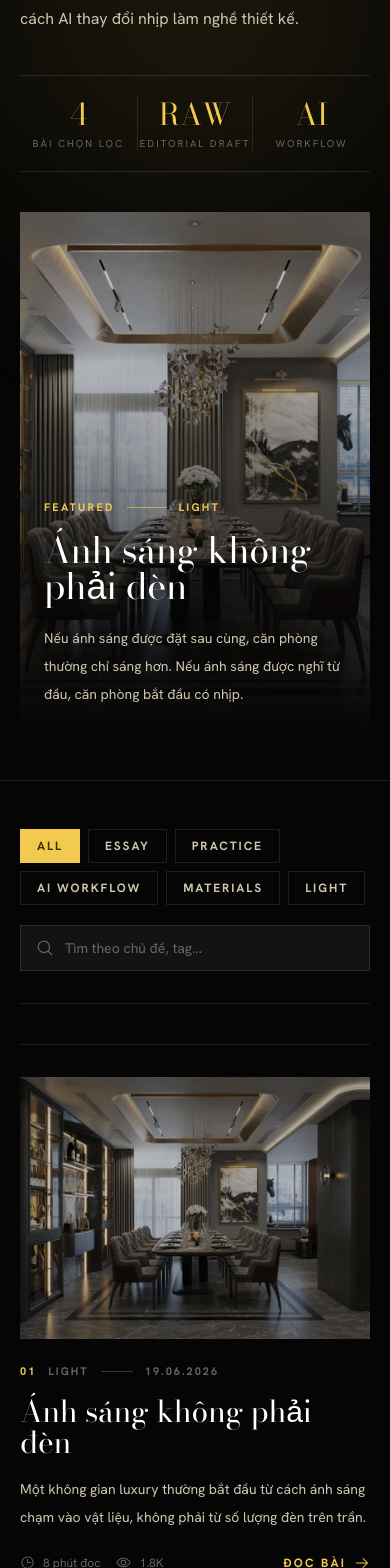
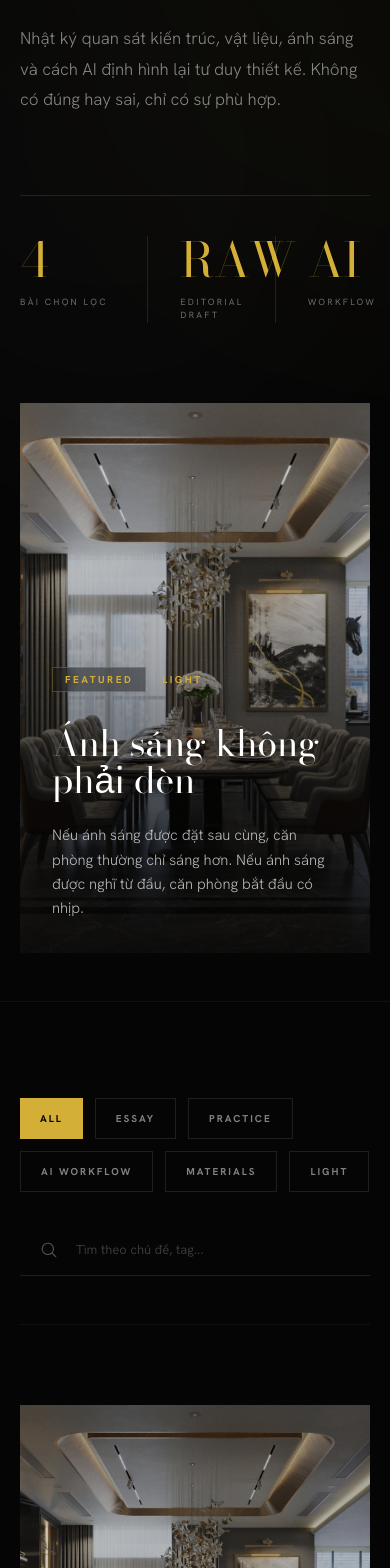
Before and after one commit to nktuanbasic/bigdream-web, a Next.js app: page /think in a window 390 px wide. Shown: the part 300-1868 px from the top of the page. Built offline with nearby package versions, Linux system fonts and the light colour scheme; no server answers.

Commit message:
Enhance THINK page UI with Cinematic Glassmorphism

```diff
--- a/src/app/think/page.tsx
+++ b/src/app/think/page.tsx
@@ -3,6 +3,7 @@
 import Image from "next/image";
 import Link from "next/link";
 import { useMemo, useState } from "react";
+import { motion } from "framer-motion";
 import {
   ArrowRight,
   Clock,
@@ -17,57 +18,71 @@ import {
   type ThinkArticle,
 } from "@/lib/think";
 
+const fadeInUp = {
+  hidden: { opacity: 0, y: 30 },
+  visible: { opacity: 1, y: 0, transition: { duration: 0.8 } }
+};
+
+const staggerContainer = {
+  hidden: { opacity: 0 },
+  visible: { opacity: 1, transition: { staggerChildren: 0.1 } }
+};
+
 function ArticleCard({ article, index }: { article: ThinkArticle; index: number }) {
   return (
-    <article className="group grid gap-6 border-t border-white/10 pt-8 md:grid-cols-[220px_1fr]">
+    <motion.article
+      variants={fadeInUp}
+      className="group grid gap-8 border-b border-white/5 pb-14 last:border-0 md:grid-cols-[320px_1fr] items-start"
+    >
       <Link
         href={`/think/${article.slug}`}
-        className="relative block aspect-[4/3] overflow-hidden bg-surface-container-low"
+        className="relative block aspect-[4/5] md:aspect-[3/4] overflow-hidden bg-white/5"
       >
         <Image
           src={article.cover}
           alt={article.title}
           fill
-          sizes="(max-width: 768px) 100vw, 220px"
-          className="object-cover transition duration-700 group-hover:scale-105"
+          sizes="(max-width: 768px) 100vw, 320px"
+          className="object-cover transition-transform duration-[1.5s] ease-out group-hover:scale-110"
         />
-        <div className="absolute inset-0 bg-obsidian-deep/20 transition group-hover:bg-transparent" />
+        <div className="absolute inset-0 bg-[#050505]/20 transition-colors duration-700 group-hover:bg-transparent" />
       </Link>
 
-      <div className="flex min-w-0 flex-col">
-        <div className="mb-4 flex items-center gap-3 text-[11px] font-bold uppercase tracking-[0.18em] text-on-surface-muted">
-          <span className="text-primary">0{index + 1}</span>
+      <div className="flex min-w-0 flex-col pt-2 md:pl-6">
+        <div className="mb-6 flex items-center gap-4 text-[10px] font-bold uppercase tracking-[0.25em] text-[#d4af37]">
+          <span>NO. 0{index + 1}</span>
+          <span className="h-px w-8 bg-[#d4af37]/40" />
           <span>{article.category}</span>
-          <span className="h-px w-8 bg-white/20" />
-          <span>{article.date}</span>
+          <span className="h-px w-8 bg-[#d4af37]/40" />
+          <span className="text-white/40">{article.date}</span>
         </div>
 
         <Link href={`/think/${article.slug}`} className="block">
-          <h2 className="font-bodoni text-3xl leading-[1.05] text-white transition group-hover:text-primary md:text-5xl">
+          <h2 className="font-bodoni text-4xl leading-[1.1] text-white transition-colors duration-500 group-hover:text-[#d4af37] md:text-5xl lg:text-[52px] font-light">
             {article.title}
           </h2>
         </Link>
 
-        <p className="mt-4 max-w-2xl text-sm leading-7 text-on-surface-variant md:text-base">
+        <p className="mt-6 max-w-2xl text-[15px] leading-[1.8] text-white/60 md:text-[17px] font-light">
           {article.excerpt}
         </p>
 
-        <div className="mt-6 flex flex-wrap items-center gap-4 text-xs text-on-surface-muted">
+        <div className="mt-10 flex flex-wrap items-center gap-6 text-[11px] uppercase tracking-[0.2em] text-white/40">
           <span className="flex items-center gap-2">
-            <Clock size={15} /> {article.readTime}
+            <Clock size={16} className="text-[#d4af37]" /> {article.readTime}
           </span>
           <span className="flex items-center gap-2">
-            <Eye size={15} /> {article.views}
+            <Eye size={16} className="text-[#d4af37]" /> {article.views}
           </span>
           <Link
             href={`/think/${article.slug}`}
-            className="ml-auto inline-flex items-center gap-2 text-xs font-bold uppercase tracking-[0.18em] text-primary"
+            className="ml-auto inline-flex items-center gap-3 font-bold text-[#d4af37] transition-all group-hover:gap-5"
           >
-            Đọc bài <ArrowRight size={16} />
+            ĐỌC BÀI <ArrowRight size={16} />
           </Link>
         </div>
       </div>
-    </article>
+    </motion.article>
   );
 }
 
@@ -78,7 +93,6 @@ export default function ThinkPage() {
 
   const articles = useMemo(() => {
     const normalizedQuery = query.trim().toLowerCase();
-
     return thinkArticles.filter((article) => {
       const matchesCategory = activeCategory === "All" || article.category === activeCategory;
       const matchesQuery =
@@ -87,7 +101,6 @@ export default function ThinkPage() {
           .join(" ")
           .toLowerCase()
           .includes(normalizedQuery);
-
       return matchesCategory && matchesQuery;
     });
   }, [activeCategory, query]);
@@ -95,80 +108,103 @@ export default function ThinkPage() {
   const latest = thinkArticles.slice(1, 4);
 
   return (
-    <main className="min-h-screen bg-obsidian-deep text-on-surface pt-[var(--nav-height)]">
-      <section className="relative overflow-hidden border-b border-white/10">
-        <div className="absolute left-1/2 top-0 h-[420px] w-[420px] -translate-x-1/2 rounded-full bg-primary/10 blur-[120px]" />
+    <main className="min-h-screen bg-[#050505] text-white pt-[var(--nav-height)] selection:bg-[#d4af37] selection:text-black">
+      {/* Background Ambient */}
+      <div className="fixed inset-0 pointer-events-none z-0">
+        <div className="absolute left-[15%] top-[-10%] h-[700px] w-[700px] rounded-full bg-[#d4af37]/[0.03] blur-[150px]" />
+        <div className="absolute right-[-5%] bottom-[10%] h-[600px] w-[600px] rounded-full bg-white/[0.02] blur-[120px]" />
+      </div>
 
-        <div className="relative mx-auto grid max-w-[1500px] gap-10 px-5 py-12 md:px-10 md:py-20 lg:grid-cols-[0.92fr_1.08fr]">
-          <div className="flex flex-col justify-between gap-10">
-            <div>
-              <div className="mb-5 inline-flex items-center gap-2 border border-primary/25 bg-primary/10 px-3 py-2 text-[11px] font-bold uppercase tracking-[0.22em] text-primary">
+      {/* Hero Section */}
+      <section className="relative z-10 border-b border-white/5">
+        <div className="mx-auto max-w-[1600px] px-5 py-12 md:px-10 md:py-24">
+          <motion.div
+            initial="hidden" animate="visible" variants={staggerContainer}
+            className="grid gap-16 lg:grid-cols-[1fr_1.1fr] items-end"
+          >
+            {/* Title Block */}
+            <motion.div variants={fadeInUp} className="flex flex-col justify-between h-full max-w-2xl">
+              <div className="mb-20">
+                <div className="mb-10 inline-flex items-center gap-3 rounded-full border border-[#d4af37]/30 bg-[#d4af37]/5 px-5 py-2.5 text-[10px] font-bold uppercase tracking-[0.3em] text-[#d4af37] backdrop-blur-md">
                   <Sparkle size={14} weight="fill" />
-                BigDream Editorial
+                  Editorial Journal
                 </div>
-              <h1 className="font-bodoni text-6xl leading-[0.9] text-white md:text-8xl lg:text-[120px]">
-                THINK
+                <h1 className="font-bodoni text-[80px] leading-[0.85] md:text-[130px] lg:text-[160px] font-light tracking-tighter">
+                  TH<span className="italic text-[#d4af37]">I</span>NK.
                 </h1>
-              <p className="mt-6 max-w-xl text-base leading-8 text-on-surface-variant md:text-lg">
-                Nhật ký quan sát kiến trúc, vật liệu, ánh sáng và cách AI thay đổi nhịp làm nghề thiết kế.
+                <p className="mt-10 text-[17px] leading-[1.8] text-white/50 md:text-xl font-light max-w-lg">
+                  Nhật ký quan sát kiến trúc, vật liệu, ánh sáng và cách AI định hình lại tư duy thiết kế. Không có đúng hay sai, chỉ có sự phù hợp.
                 </p>
               </div>
 
-            <div className="grid grid-cols-3 border-y border-white/10 py-5 text-center">
+              {/* Stats Block */}
+              <div className="grid grid-cols-3 gap-8 border-t border-white/10 pt-10 pb-4">
                 <div>
-                <p className="font-bodoni text-3xl text-primary">{thinkArticles.length}</p>
-                <p className="mt-1 text-[10px] uppercase tracking-[0.2em] text-on-surface-muted">Bài chọn lọc</p>
+                  <p className="font-bodoni text-5xl text-[#d4af37] mb-3">{thinkArticles.length}</p>
+                  <p className="text-[9px] uppercase tracking-[0.25em] text-white/40">Bài chọn lọc</p>
                 </div>
-              <div className="border-x border-white/10">
-                <p className="font-bodoni text-3xl text-primary">RAW</p>
-                <p className="mt-1 text-[10px] uppercase tracking-[0.2em] text-on-surface-muted">Editorial draft</p>
+                <div className="border-l border-white/10 pl-8">
+                  <p className="font-bodoni text-5xl text-[#d4af37] mb-3">RAW</p>
+                  <p className="text-[9px] uppercase tracking-[0.25em] text-white/40">Editorial draft</p>
                 </div>
-              <div>
-                <p className="font-bodoni text-3xl text-primary">AI</p>
-                <p className="mt-1 text-[10px] uppercase tracking-[0.2em] text-on-surface-muted">Workflow</p>
+                <div className="border-l border-white/10 pl-8">
+                  <p className="font-bodoni text-5xl text-[#d4af37] mb-3">AI</p>
+                  <p className="text-[9px] uppercase tracking-[0.25em] text-white/40">Workflow</p>
                 </div>
               </div>
-          </div>
+            </motion.div>
 
-          <Link href={`/think/${featured.slug}`} className="group relative min-h-[520px] overflow-hidden bg-surface-container-low">
+            {/* Featured Article */}
+            <motion.div variants={fadeInUp}>
+              <Link href={`/think/${featured.slug}`} className="group block relative w-full h-[65vh] min-h-[550px] overflow-hidden bg-white/5">
                 <Image
                   src={featured.cover}
                   alt={featured.title}
                   fill
                   priority
-              sizes="(max-width: 1024px) 100vw, 55vw"
-              className="object-cover transition duration-700 group-hover:scale-105"
+                  className="object-cover transition-transform duration-[2s] ease-[0.16,1,0.3,1] group-hover:scale-105"
                 />
-            <div className="absolute inset-0 bg-gradient-to-t from-obsidian-deep via-obsidian-deep/35 to-transparent" />
-            <div className="absolute inset-x-0 bottom-0 p-6 md:p-10">
-              <div className="mb-4 flex flex-wrap items-center gap-3 text-[11px] font-bold uppercase tracking-[0.2em] text-primary">
-                <span>Featured</span>
-                <span className="h-px w-10 bg-primary/60" />
+                <div className="absolute inset-0 bg-gradient-to-t from-[#050505]/90 via-[#050505]/30 to-transparent transition-opacity duration-700" />
+
+                <div className="absolute inset-0 p-8 md:p-14 flex flex-col justify-end">
+                  <div className="mb-8 flex items-center gap-4 text-[10px] font-bold uppercase tracking-[0.25em] text-[#d4af37]">
+                    <span className="px-3 py-1 border border-[#d4af37]/30 backdrop-blur-sm bg-[#050505]/40">Featured</span>
                     <span>{featured.category}</span>
                   </div>
-              <h2 className="font-bodoni max-w-3xl text-4xl leading-[1] text-white md:text-6xl">
+                  <h2 className="font-bodoni text-4xl md:text-6xl lg:text-7xl leading-[1.05] text-white font-light max-w-3xl mb-6 transition-colors group-hover:text-[#d4af37]">
                     {featured.title}
                   </h2>
-              <p className="mt-5 max-w-2xl text-sm leading-7 text-on-surface-variant md:text-base">
+                  <p className="text-[15px] leading-relaxed text-white/70 md:text-[17px] max-w-2xl font-light">
                     {featured.dek}
                   </p>
                 </div>
               </Link>
+            </motion.div>
+          </motion.div>
         </div>
       </section>
 
-      <section className="mx-auto grid max-w-[1500px] gap-12 px-5 py-12 md:px-10 md:py-16 lg:grid-cols-[1fr_360px]">
+      {/* Main Content Grid */}
+      <section className="relative z-10 mx-auto max-w-[1600px] px-5 py-24 md:px-10 lg:grid lg:grid-cols-[1fr_380px] lg:gap-24">
+
+        {/* Left Col: Articles List */}
         <div>
-          <div className="mb-10 flex flex-col gap-5 border-b border-white/10 pb-8 xl:flex-row xl:items-center xl:justify-between">
-            <div className="flex flex-wrap gap-2">
+          {/* Filters & Search */}
+          <motion.div
+            initial={{ opacity: 0, y: 20 }}
+            whileInView={{ opacity: 1, y: 0 }}
+            viewport={{ once: true }}
+            className="mb-20 flex flex-col gap-8 xl:flex-row xl:items-center xl:justify-between border-b border-white/5 pb-12"
+          >
+            <div className="flex flex-wrap gap-3">
               {THINK_CATEGORIES.map((category) => (
                 <button
                   key={category}
                   onClick={() => setActiveCategory(category)}
-                  className={`border px-4 py-2 text-xs font-bold uppercase tracking-[0.16em] transition ${
+                  className={`px-5 py-3 text-[10px] font-bold uppercase tracking-[0.2em] transition-all duration-300 ${
                     activeCategory === category
-                      ? "border-primary bg-primary text-on-primary"
-                      : "border-white/10 text-on-surface-variant hover:border-primary/50 hover:text-white"
+                      ? "bg-[#d4af37] text-black"
+                      : "border border-white/10 text-white/50 hover:border-[#d4af37]/50 hover:text-white"
                   }`}
                 >
                   {category}
@@ -176,73 +212,99 @@ export default function ThinkPage() {
               ))}
             </div>
 
-            <label className="relative block w-full xl:w-[320px]">
-              <MagnifyingGlass className="absolute left-4 top-1/2 -translate-y-1/2 text-on-surface-muted" size={18} />
+            <label className="relative block w-full xl:w-[360px] group">
+              <MagnifyingGlass className="absolute left-5 top-1/2 -translate-y-1/2 text-white/30 transition-colors group-focus-within:text-[#d4af37]" size={18} />
               <input
                 value={query}
                 onChange={(event) => setQuery(event.target.value)}
                 placeholder="Tìm theo chủ đề, tag..."
-                className="w-full border border-white/10 bg-surface px-4 py-3 pl-11 text-sm text-white outline-none transition placeholder:text-on-surface-muted focus:border-primary"
+                className="w-full border-b border-white/10 bg-transparent px-5 py-4 pl-14 text-[13px] text-white outline-none transition-colors placeholder:text-white/20 focus:border-[#d4af37] focus:bg-white/5"
               />
             </label>
-          </div>
+          </motion.div>
 
-          <div className="space-y-10">
+          <motion.div
+            initial="hidden"
+            whileInView="visible"
+            viewport={{ once: true, margin: "-100px" }}
+            variants={staggerContainer}
+            className="space-y-16"
+          >
             {articles.length > 0 ? (
               articles.map((article, index) => <ArticleCard key={article.slug} article={article} index={index} />)
             ) : (
-              <div className="border border-white/10 bg-surface p-10 text-center text-on-surface-variant">
+              <div className="border border-white/5 bg-white/[0.02] p-24 text-center text-white/40 font-light tracking-wide text-[13px]">
                 Chưa có bài nào khớp với bộ lọc hiện tại.
               </div>
             )}
+          </motion.div>
+        </div>
+
+        {/* Right Col: Sidebar */}
+        <aside className="mt-24 lg:mt-0 space-y-14 lg:sticky lg:top-32 lg:self-start">
+
+          {/* Pipeline */}
+          <div className="border border-white/5 bg-white/[0.02] backdrop-blur-xl p-10">
+            <h3 className="text-[10px] font-bold uppercase tracking-[0.25em] text-[#d4af37] mb-10">Editorial Pipeline</h3>
+            <div className="space-y-8 text-[13px] leading-relaxed text-white/50 font-light tracking-wide">
+              <div className="flex items-center gap-5">
+                <div className="w-1.5 h-1.5 rounded-full bg-white/20" />
+                <p>Discord Topic</p>
+              </div>
+              <div className="flex items-center gap-5 ml-[3px]">
+                <div className="w-px h-10 bg-gradient-to-b from-white/20 to-[#d4af37]/30 absolute -mt-10" />
+                <div className="w-1.5 h-1.5 rounded-full bg-[#d4af37]/50" />
+                <p>AI Research Brief</p>
+              </div>
+              <div className="flex items-center gap-5 ml-[3px]">
+                <div className="w-px h-10 bg-gradient-to-b from-[#d4af37]/30 to-[#d4af37]/60 absolute -mt-10" />
+                <div className="w-1.5 h-1.5 rounded-full bg-[#d4af37]" />
+                <p className="text-white/80">RAW Editorial Draft</p>
+              </div>
+              <div className="flex items-center gap-5 ml-[3px]">
+                <div className="w-px h-10 bg-[#d4af37] absolute -mt-10" />
+                <div className="w-1.5 h-1.5 rounded-full bg-white" />
+                <p className="text-white font-medium">Published on THINK</p>
+              </div>
             </div>
           </div>
 
-        <aside className="space-y-8 lg:sticky lg:top-28 lg:self-start">
-          <div className="border border-white/10 bg-surface p-6">
-            <h3 className="text-xs font-bold uppercase tracking-[0.22em] text-primary">Editorial Pipeline</h3>
-            <div className="mt-6 space-y-5 text-sm leading-7 text-on-surface-variant">
-              <p>Discord topic</p>
-              <p className="border-l border-primary/40 pl-4">Gemini research brief</p>
-              <p className="border-l border-primary/40 pl-4">RAW editorial draft</p>
-              <p className="border-l border-primary/40 pl-4">Human review</p>
-              <p className="text-white">Published on THINK</p>
-            </div>
-          </div>
-
-          <div className="border border-white/10 bg-surface p-6">
-            <h3 className="mb-6 text-xs font-bold uppercase tracking-[0.22em] text-white">Mới cập nhật</h3>
-            <div className="space-y-5">
+          {/* Latest */}
+          <div className="border border-white/5 bg-white/[0.02] backdrop-blur-xl p-10">
+            <h3 className="mb-10 text-[10px] font-bold uppercase tracking-[0.25em] text-white/40">Bài mới đăng</h3>
+            <div className="space-y-8">
               {latest.map((article) => (
-                <Link key={article.slug} href={`/think/${article.slug}`} className="group grid grid-cols-[88px_1fr] gap-4">
-                  <div className="relative aspect-[4/3] overflow-hidden bg-surface-container-low">
-                    <Image src={article.cover} alt={article.title} fill sizes="88px" className="object-cover transition duration-500 group-hover:scale-110" />
+                <Link key={article.slug} href={`/think/${article.slug}`} className="group grid grid-cols-[100px_1fr] gap-6 items-center">
+                  <div className="relative aspect-[4/5] overflow-hidden bg-white/5">
+                    <Image src={article.cover} alt={article.title} fill sizes="100px" className="object-cover transition-transform duration-700 group-hover:scale-110" />
                   </div>
                   <div>
-                    <p className="line-clamp-2 text-sm font-bold leading-5 text-white transition group-hover:text-primary">
+                    <p className="line-clamp-2 text-[15px] font-medium leading-[1.6] text-white/80 transition-colors group-hover:text-[#d4af37]">
                       {article.title}
                     </p>
-                    <p className="mt-2 text-[11px] uppercase tracking-[0.16em] text-on-surface-muted">{article.readTime}</p>
+                    <p className="mt-4 text-[9px] uppercase tracking-[0.2em] text-[#d4af37]">{article.readTime}</p>
                   </div>
                 </Link>
               ))}
             </div>
           </div>
 
-          <div className="border border-white/10 bg-surface p-6">
-            <h3 className="mb-5 text-xs font-bold uppercase tracking-[0.22em] text-white">Tags</h3>
-            <div className="flex flex-wrap gap-2">
+          {/* Tags */}
+          <div className="border border-white/5 bg-white/[0.02] backdrop-blur-xl p-10">
+            <h3 className="mb-8 text-[10px] font-bold uppercase tracking-[0.25em] text-white/40">Từ khóa</h3>
+            <div className="flex flex-wrap gap-2.5">
               {Array.from(new Set(thinkArticles.flatMap((article) => article.tags))).map((tag) => (
                 <button
                   key={tag}
                   onClick={() => setQuery(tag)}
-                  className="border border-white/10 bg-charcoal-surface px-3 py-1.5 text-xs text-on-surface-variant transition hover:border-primary/50 hover:text-primary"
+                  className="border border-white/10 bg-[#050505]/50 px-4 py-2.5 text-[11px] text-white/50 transition-all hover:border-[#d4af37] hover:text-[#d4af37] hover:bg-[#d4af37]/5"
                 >
-                  #{tag}
+                  {tag}
                 </button>
               ))}
             </div>
           </div>
+
         </aside>
       </section>
     </main>
```
Also changed, not shown: src/app/think/[slug]/page.tsx (+67 -41 lines). Lines whose indentation alone changed are shown as unchanged.
